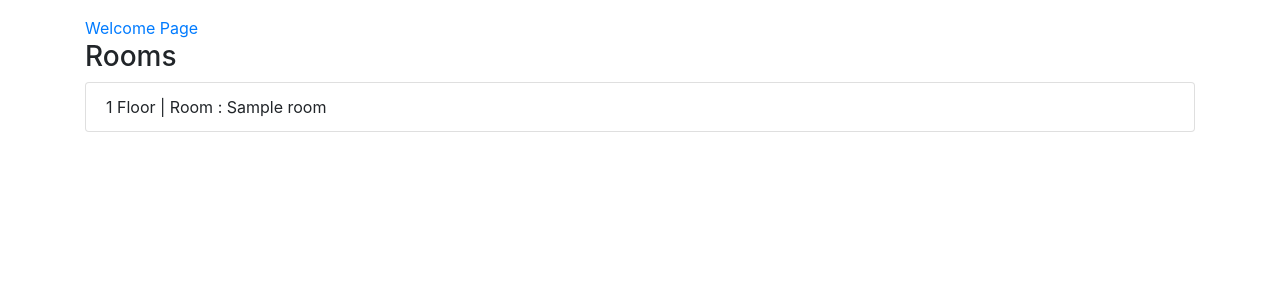
After one commit to japial/meet-django, a Django app: page /meetings/rooms in a window 1280 px wide. The commit adds this page. Shown: the top 300 px of the page. Run offline with Django 3.2, Linux system fonts and the light colour scheme; tables that the repository leaves empty hold one stand-in row (values such as "Sample post"); some libraries are stand-ins or nearby versions.

Commit message:
Room List

```diff
--- a/meeting_planner/urls.py
+++ b/meeting_planner/urls.py
@@ -14,13 +14,12 @@ Including another URLconf
     2. Add a URL to urlpatterns:  path('blog/', include('blog.urls'))
 """
 from django.contrib import admin
-from django.urls import path
+from django.urls import path, include
 from website.views import welcome, about
-from meetings.views import details
 
 urlpatterns = [
     path('admin/', admin.site.urls),
     path('', welcome, name="welcome"),
     path('about', about),
-    path('meetings/<int:id>', details, name="meeting"),
+    path('meetings/', include('meetings.urls')),
 ]
--- /dev/null
+++ b/meetings/templates/meetings/rooms.html
@@ -0,0 +1,15 @@
+{% extends "layouts/base.html" %}
+
+{% block content %}
+<a href="{% url 'welcome' %}">
+    Welcome Page
+</a>
+<h3>Rooms</h3>
+<ul class="list-group">
+    {% for room in rooms %}
+    <li class="list-group-item">
+        {{room.floor}} Floor | Room : {{room.name}}
+    </li>
+    {% endfor %}
+</ul>
+{% endblock %}
--- /dev/null
+++ b/meetings/urls.py
@@ -0,0 +1,7 @@
+from django.urls import path
+from meetings.views import details, room_list
+
+urlpatterns = [
+    path('rooms', room_list, name="rooms"),
+    path('<int:id>', details, name="meeting"),
+]
--- a/meetings/views.py
+++ b/meetings/views.py
@@ -1,9 +1,14 @@
 from django.shortcuts import render, get_object_or_404
 
 # Create your views here.
-from meetings.models import Meeting
+from meetings.models import Meeting, Room
 
 
 def details(request, id):
     contexts = {'meeting': get_object_or_404(Meeting, pk=id)}
     return render(request, 'meetings/details.html', contexts)
+
+
+def room_list(request):
+    contexts = {'rooms': Room.objects.all()}
+    return render(request, 'meetings/rooms.html', contexts)
--- a/website/templates/website/welcome.html
+++ b/website/templates/website/welcome.html
@@ -2,6 +2,9 @@
 
 {% block content %}
 <h1>{{ message }}</h1>
+<a href="{% url 'rooms' %}">
+    Room List
+</a>
 <h3>{{total_meetings}} Meetings Available</h3>
 <ul class="list-group">
     {% for meeting in meetings %}
```
Lines whose indentation alone changed are shown as unchanged.
